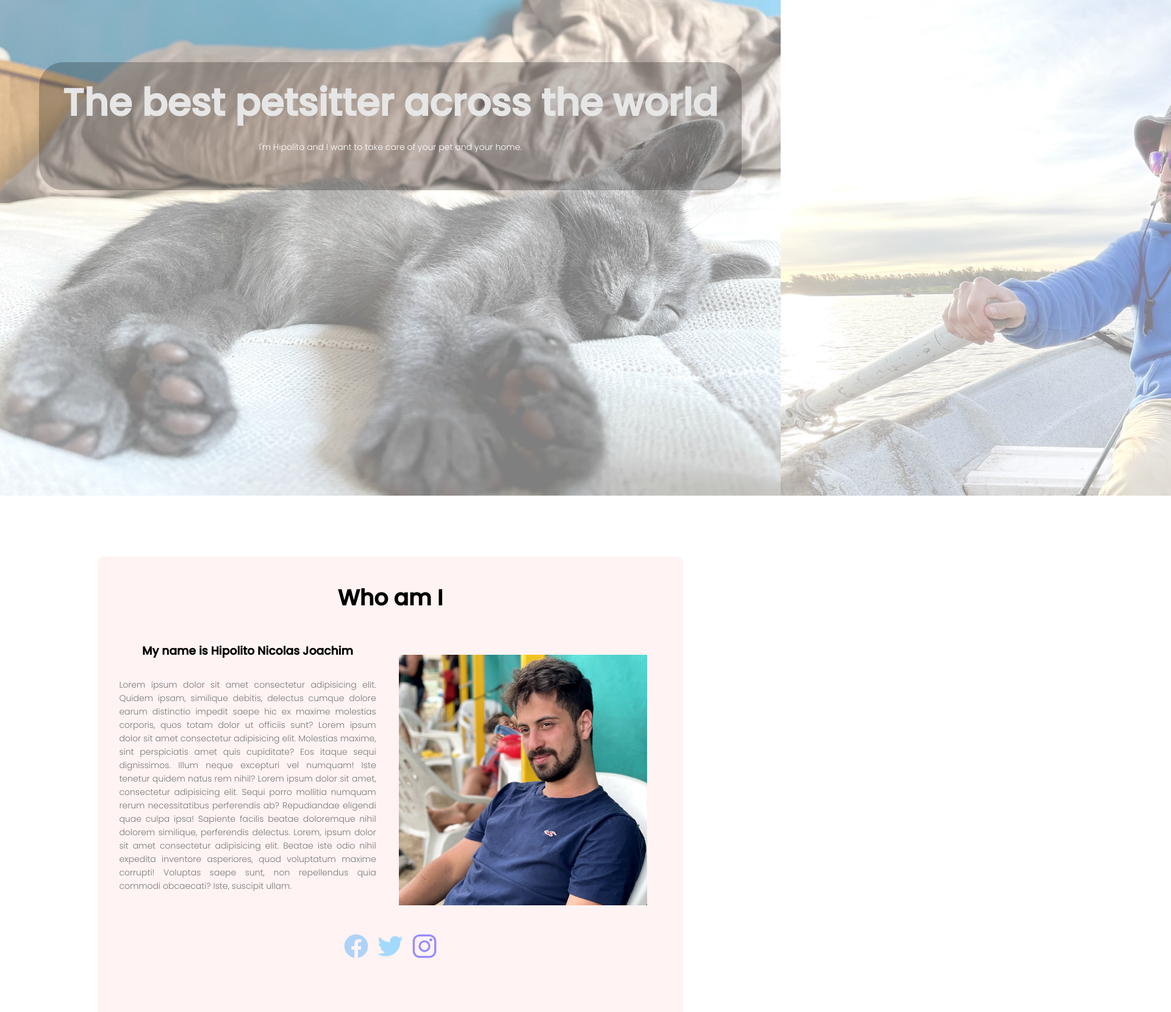
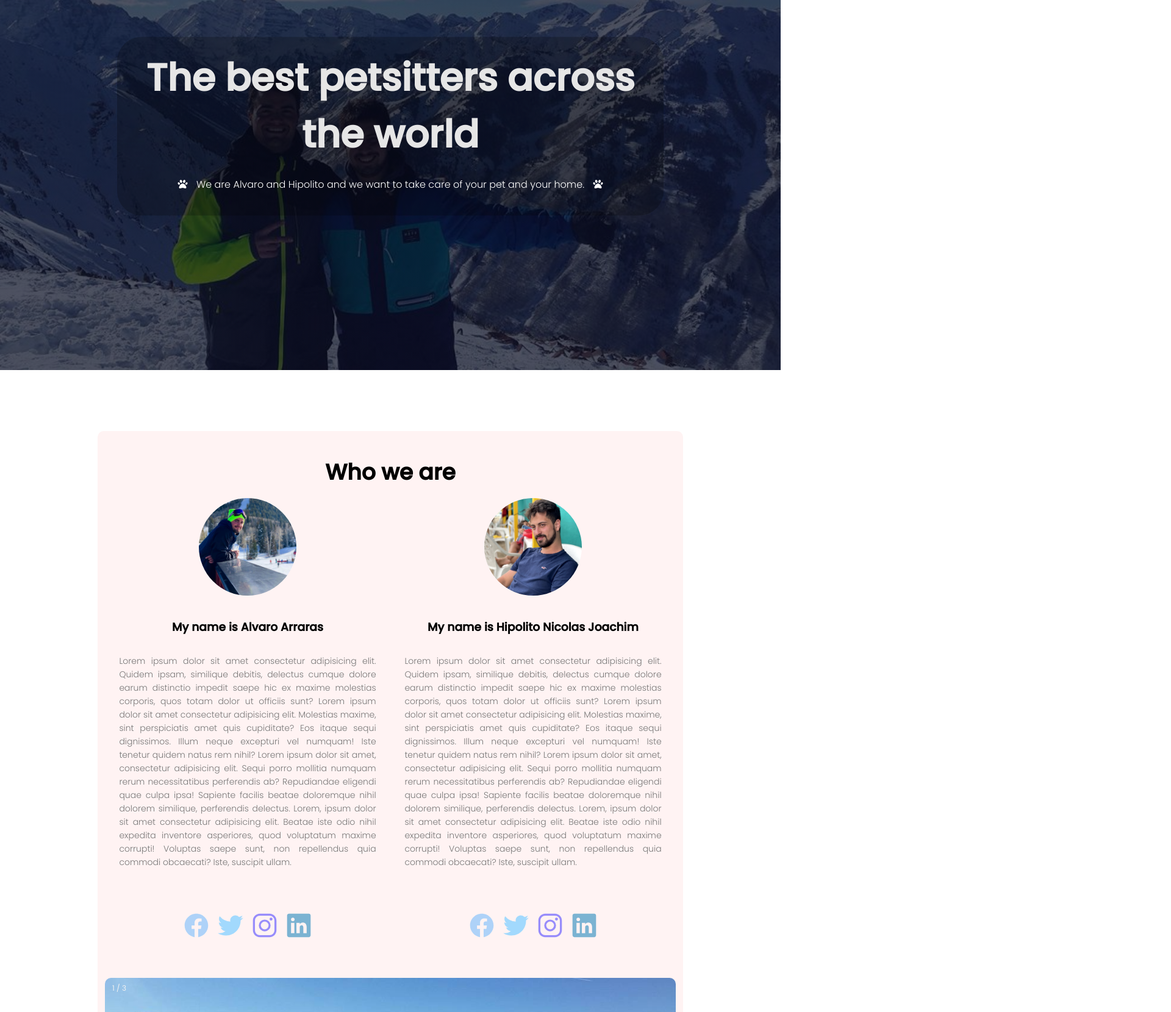
Before and after one commit to santiagorisso/first-html, a plain HTML site: page index.html in a window 1280 px wide. Shown: the part 193-1853 px from the top of the page at 61% size, 1920 px wide, since content can reach past the window. Drawn offline with nearby package versions, Linux system fonts and the light colour scheme.

Commit message:
alvin added

```diff
--- a/index.html
+++ b/index.html
@@ -2,7 +2,7 @@
 <html lang="en-US">
   <head>
     <meta name="viewport" content="with=device-width, initial-scale=1.0" />
-    <title>Hipo, the pet sitter</title>
+    <title>Best Petsitters</title>
     <link rel="stylesheet" href="style.css" />
     <link rel="preconnect" href="https://fonts.googleapis.com" />
     <link rel="preconnect" href="https://fonts.gstatic.com" crossorigin />
@@ -20,7 +20,7 @@
   <body>
     <section id="top" class="header">
       <nav id="main-nav">
-        <a href="index.html"><img src="images/pawlogo.png" /></a>
+       <a href="index.html"> <!-- <img src="images/pawlogo.png"/> --></a>
         <div class="nav-links" id="navLinks">
           <i class="fa fa-times" onclick="hideMenu()"></i>
           <ul>
@@ -31,17 +31,21 @@
         </div>
         <i class="fa fa-bars" onclick="showMenu()"></i>
       </nav>
-      <div class="background-slider">
+      <!--  <div class="background-slider">
         <img src="images/ban0.JPG">
         <img src="images/ban1.jpg">
         <img src="images/ban2.jpg">
         <img src="images/banner.jpg">
       </div>
+      -->
       <div class="text-box">
-        <h1>The best petsitter across the world</h1>
+        <h1>The best petsitters across the world</h1>
         <p>
-          I'm Hipolito and I want to take care of your pet and your home.
+          <i class="fa-solid fa-paw"></i>
+          We are Alvaro and Hipolito and we want to take care of your pet and your home.
+          <i class="fa-solid fa-paw"></i>
         </p>
+
        <!-- <a href="" class="hero-btn">Scroll down to know us more!</a> -->
       </div>
     </section>
@@ -51,7 +55,7 @@
       <!-- <h1>Who am I</h1> -->
       <!-- <p>Lorem ipsum dolor sit amet consectetur adipisicing elite.</p>-->
         <div class="infocol">
-          <h1>Who am I</h1>
+          <h1>Who we are</h1>
           <!--
           <div class="aboutme-col">
             <img src="images/pipo.jpg" />
@@ -59,15 +63,31 @@
           -->
           <div class="article-row">
             <div class="article-column">
+              <img src="images/alvin2.jpg"/>
+              <div class="aboutme-text">
+                <h3>My name is Alvaro Arraras</h3>
+                <p>Lorem ipsum dolor sit amet consectetur adipisicing elit. Quidem ipsam, similique debitis, delectus cumque dolore earum distinctio impedit saepe hic ex maxime molestias corporis, quos totam dolor ut officiis sunt? Lorem ipsum dolor sit amet consectetur adipisicing elit. Molestias maxime, sint perspiciatis amet quis cupiditate? Eos itaque sequi dignissimos. Illum neque excepturi vel numquam! Iste tenetur quidem natus rem nihil? Lorem ipsum dolor sit amet, consectetur adipisicing elit. Sequi porro mollitia numquam rerum necessitatibus perferendis ab? Repudiandae eligendi quae culpa ipsa! Sapiente facilis beatae doloremque nihil dolorem similique, perferendis delectus. Lorem, ipsum dolor sit amet consectetur adipisicing elit. Beatae iste odio nihil expedita inventore asperiores, quod voluptatum maxime corrupti! Voluptas saepe sunt, non repellendus quia commodi obcaecati? Iste, suscipit ullam.</p>
+                <section class="social-media">
+                  <a class="fcbk-icon" href="https://www.facebook.com/Chipotin.one" target="_blank">
+                    <ion-icon name="logo-facebook"></ion-icon>
+                  </a>
+                    <a class="tw-icon" href="https://twitter.com/chip0xone" target="_blank">
+                  <ion-icon name="logo-twitter"></ion-icon>
+                    </a>
+                  <a class="ig-icon" href="https://www.instagram.com/alvaroarraras/" target="_blank">
+                    <ion-icon name="logo-instagram"></ion-icon>
+                  </a>
+                  <a class="in-icon" href="https://www.linkedin.com/in/alvaro-arraras/" target="_blank">
+                    <ion-icon name="logo-linkedin"></ion-icon>
+                  </a>
+                </section>
+              </div>
+            </div>
+            <div class="article-column">
+              <img src="images/pipo.jpg"/>
               <div class="aboutme-text">
                 <h3>My name is Hipolito Nicolas Joachim</h3>
                 <p>Lorem ipsum dolor sit amet consectetur adipisicing elit. Quidem ipsam, similique debitis, delectus cumque dolore earum distinctio impedit saepe hic ex maxime molestias corporis, quos totam dolor ut officiis sunt? Lorem ipsum dolor sit amet consectetur adipisicing elit. Molestias maxime, sint perspiciatis amet quis cupiditate? Eos itaque sequi dignissimos. Illum neque excepturi vel numquam! Iste tenetur quidem natus rem nihil? Lorem ipsum dolor sit amet, consectetur adipisicing elit. Sequi porro mollitia numquam rerum necessitatibus perferendis ab? Repudiandae eligendi quae culpa ipsa! Sapiente facilis beatae doloremque nihil dolorem similique, perferendis delectus. Lorem, ipsum dolor sit amet consectetur adipisicing elit. Beatae iste odio nihil expedita inventore asperiores, quod voluptatum maxime corrupti! Voluptas saepe sunt, non repellendus quia commodi obcaecati? Iste, suscipit ullam.</p>
-              </div>
-            </div>
-            <div class="article-column">
-              <img src="images/pipo.jpg" />
-            </div>
-          </div>
                 <section class="social-media">
                   <a class="fcbk-icon" href="https://www.facebook.com/hipolitonicolas.joachim" target="_blank">
                     <ion-icon name="logo-facebook"></ion-icon>
@@ -78,42 +98,31 @@
                   <a class="ig-icon" href="https://www.instagram.com/hipo.joachim/" target="_blank">
                     <ion-icon name="logo-instagram"></ion-icon>
                   </a>
+                  <a class="in-icon" href="https://www.linkedin.com/in/hip%C3%B3lito-nicol%C3%A1s-joachim-61285369/" target="_blank">
+                    <ion-icon name="logo-linkedin"></ion-icon>
+                  </a>
                 </section>
-
-          <!--
-          <div class="data-col" id="data-col">
-            <h3>My name is Hipolito Nicolas Joachim</h3>
-            <p>Lorem ipsum dolor sit amet consectetur adipisicing elit. Quidem ipsam, similique debitis, delectus cumque dolore earum distinctio impedit saepe hic ex maxime molestias corporis, quos totam dolor ut officiis sunt? Lorem ipsum dolor sit amet consectetur adipisicing elit. Molestias maxime, sint perspiciatis amet quis cupiditate? Eos itaque sequi dignissimos. Illum neque excepturi vel numquam! Iste tenetur quidem natus rem nihil? Lorem ipsum dolor sit amet, consectetur adipisicing elit. Sequi porro mollitia numquam rerum necessitatibus perferendis ab? Repudiandae eligendi quae culpa ipsa! Sapiente facilis beatae doloremque nihil dolorem similique, perferendis delectus. Lorem, ipsum dolor sit amet consectetur adipisicing elit. Beatae iste odio nihil expedita inventore asperiores, quod voluptatum maxime corrupti! Voluptas saepe sunt, non repellendus quia commodi obcaecati? Iste, suscipit ullam.</p>
-            <a class="fcbk-icon" href="https://www.facebook.com/hipolitonicolas.joachim" target="_blank">
-              <ion-icon name="logo-facebook"></ion-icon>
-            </a>
-              <a class="tw-icon" href="https://twitter.com/pipo_eth" target="_blank">
-            <ion-icon name="logo-twitter"></ion-icon>
-              </a>
-            <a class="ig-icon" href="https://www.instagram.com/hipo.joachim/" target="_blank">
-              <ion-icon name="logo-instagram"></ion-icon>
-            </a>
               </div>
-          -->
-
+            </div>
+          </div>
           <div class="slideshow-container">
             <!-- Full-width images with number and caption text -->
             <div class="mySlides fade">
               <div class="numbertext">1 / 3</div>
-              <img src="images/IMG_1518.jpg" style="width: 100%" />
-              <div class="text">Aca estoy con mi mama</div>
+              <img src="images/pipoalvin_montana.jpg" style="width: 100%" />
+              <div class="text">Aca en la montaña</div>
             </div>
 
             <div class="mySlides fade">
               <div class="numbertext">2 / 3</div>
-              <img src="images/pipomichi.jpg" style="width: 100%" />
-              <div class="text">Este es mi gato, Michi</div>
+              <img src="images/pipoalvin_casablanca.jpg" style="width: 100%" />
+              <div class="text">Aca en la casa blanca</div>
             </div>
 
             <div class="mySlides fade">
               <div class="numbertext">3 / 3</div>
-              <img src="images/pipogolden.jpg" style="width: 100%" />
-              <div class="text">Here i am with Alvin, my old dog who passed away when I was 15</div>
+              <img src="images/ghosts.jpg" style="width: 100%" />
+              <div class="text">Aca re picados</div>
             </div>
 
             <!-- Next and previous buttons -->
--- a/style.css
+++ b/style.css
@@ -4,19 +4,23 @@
   font-family: "Poppins", sans-serif;
 }
 
-/*.header {
+.header {
   min-height: 100vh;
   width: 100%;
   background-image: linear-gradient(rgba(4, 9, 30, 0.7), rgba(4, 9, 30, 0.7)),
-    url();
+    url(images/pipoalvin_montana.jpg);
   background-position: center;
   background-size: cover;
   position: relative;
-}*/
+}
+
+.fa-paw{
+  margin-left: 10px;
+  margin-right: 10px;
+}
 
 /* background automatic slider */
 .background-slider {
-  min-height: 100vh;
   width: 100%;
   display: flex;
   background-color: rgba(4, 9, 30, 0.7);
@@ -126,7 +130,7 @@ nav img {
 }
 
 .text-box {
-  width: 90%;
+  width: 70%;
   color: rgb(230, 230, 230);
   background-color: #0000003a;
   border-radius: 40px;
@@ -142,8 +146,8 @@ nav img {
 }
 
 .text-box p {
-  margin: 10px 0 40px;
-  font-size: 14px;
+  margin: 25px 0 20px;
+  font-size: 16px;
   color: #fff;
 }
 
@@ -220,10 +224,11 @@ nav .fa {
 
 .article-column img {
   align-items: center;
-  width: 100%;
-  height: 100%;
-  object-fit: contain;
-  padding: 10% 10% 8% 3%;
+  width: 20vh;
+  height: 20vh;
+  object-fit: cover;
+
+  border-radius: 80%;
 }
 
 @media screen and (max-width: 600px) {
@@ -242,8 +247,9 @@ nav .fa {
 /*--- social media ---*/
 
 .social-media {
-  padding-top: 0%;
+  padding-top: 10%;
   padding-bottom: 10%;
+  text-align: center;
 }
 
 h1 {
@@ -282,7 +288,7 @@ p {
 }
 
 .infocol img {
-  border-radius: 10px;
+  /*border-radius: 10px;*/
 }
 
 h3 {
@@ -348,6 +354,12 @@ h3 {
   max-width: 1000px;
   position: relative;
   margin: auto;
+  border-radius: 10px;
+}
+
+/* img border rounded */
+.slideshow-container img{
+  border-radius: 10px;
 }
 
 /* Hide the images by default */
@@ -474,3 +486,14 @@ h3 {
 .ig-icon:hover {
   color: #d452ff;
 }
+
+.in-icon{
+  font-size: 44px;
+  color: #7bb3d2;
+  transition: color 0.2s;
+  text-decoration: none;
+}
+
+.in-icon:hover{
+  color: #0077B7;
+}
```
Also changed, not shown: images/alvin.jpg (added), images/alvin2.jpg (added), images/ghosts.jpg (added), images/pipoalvin_casablanca.jpg (added), images/pipoalvin_montana.jpg (added). Lines whose indentation alone changed are shown as unchanged.
